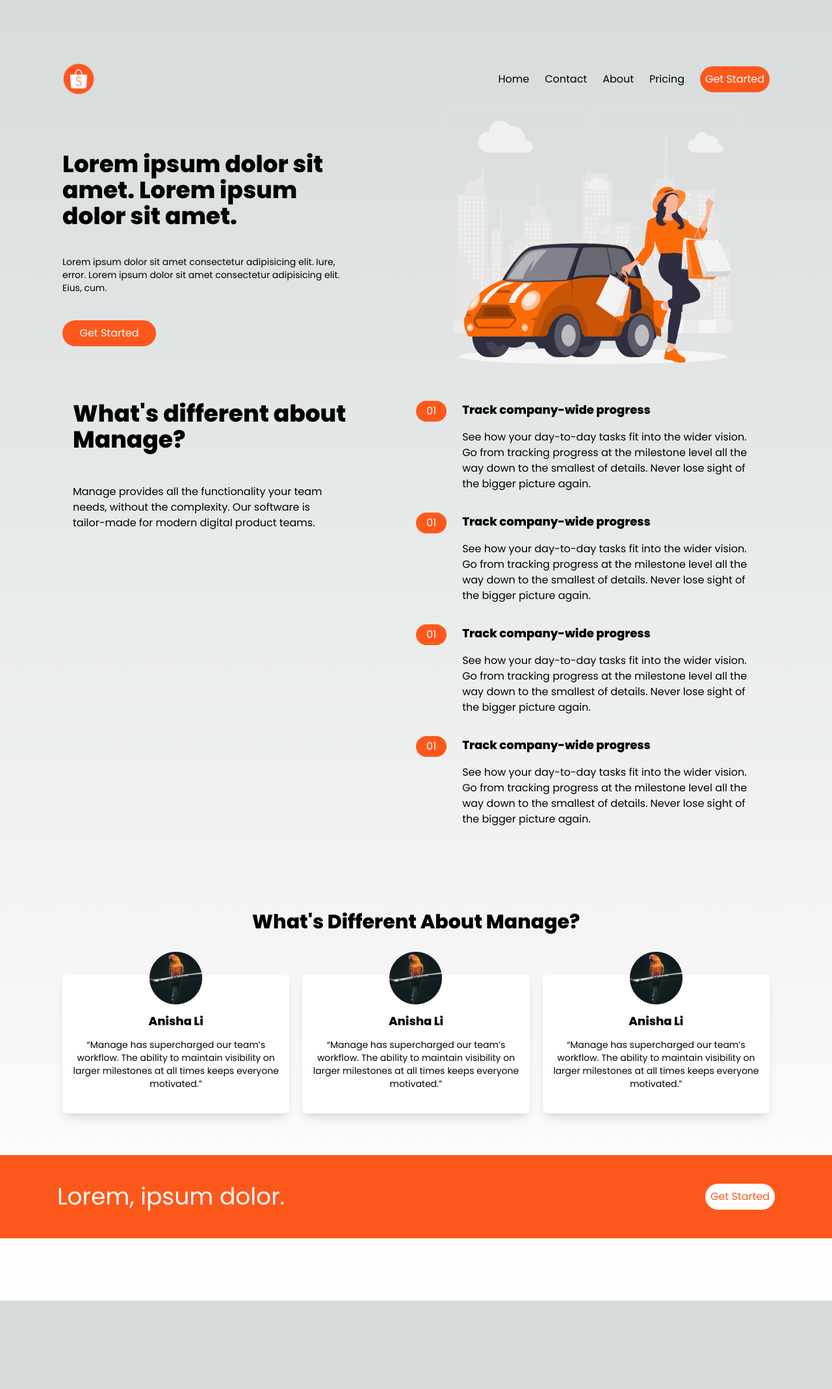
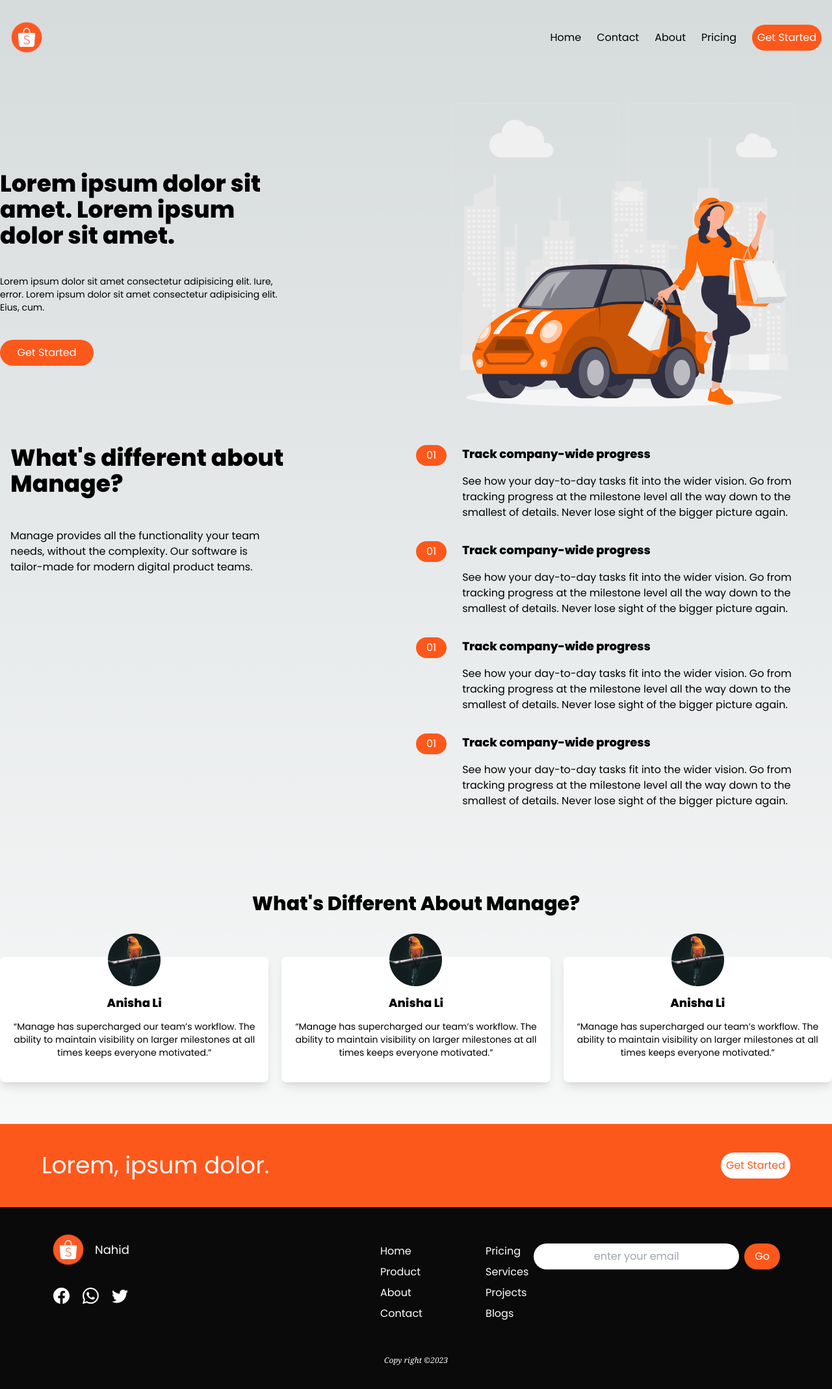
Before and after one commit to nahidbd11/nextjs_tailwind, a Next.js app: page / in a window 1280 px wide. Shown: the whole page at 65% size. Before the commit the page ends 2002 px from the top, so only its background shows below. Built offline with nearby package versions, Linux system fonts and the light colour scheme.

Commit message:
finished

```diff
--- /dev/null
+++ b/app/check/[...id]/page.js
@@ -0,0 +1,8 @@
+import React from "react";
+
+const page = ({ params }) => {
+  console.log(params);
+  return <div>Checker</div>;
+};
+
+export default page;
--- /dev/null
+++ b/app/check/page.js
@@ -0,0 +1,7 @@
+import React from "react";
+
+const page = () => {
+  return <div>page</div>;
+};
+
+export default page;
--- a/app/components/Cta.jsx
+++ b/app/components/Cta.jsx
@@ -1,10 +1,12 @@
-import React from 'react'
+import React from "react";
 
 const Cta = () => {
   return (
-    <section className='bg-primaryRed w-screen mt-16 p-6 text-center'>
-    <div className='container mx-auto px-0 md:px-16 py-5   text-white flex flex-col md:justify-between md:flex-row items-center gap-5 '>
-      <h2 className='sm:text-4xl text-2xl md:max-w-xl sm:text-center'>Lorem, ipsum dolor.</h2>
+    <section className="bg-primaryRed w-screen mt-16 py-6 flex">
+      <div className="container mx-auto px-6 md:px-16 py-5   text-white flex flex-col md:justify-between md:flex-row items-center gap-5 ">
+        <h2 className="sm:text-4xl text-2xl md:max-w-xl sm:text-center">
+          Lorem, ipsum dolor.
+        </h2>
         <a
           href=""
           className="rounded-full bg-white px-2 py-2 text-primaryRed hover:opacity-50"
@@ -13,8 +15,7 @@ const Cta = () => {
         </a>
       </div>
     </section>
+  );
+};
 
-  )
-}
-
-export default Cta
+export default Cta;
--- /dev/null
+++ b/app/components/Footer.jsx
@@ -0,0 +1,51 @@
+import React from "react";
+import Logo from "./Logo";
+import { BsFacebook, BsTwitter, BsWhatsapp } from "react-icons/bs";
+
+const Footer = () => {
+  return (
+    <div className=" bg-[#0a0a0a] w-screen  text-white  flex flex-col  justify-center  px-10 py-5 ">
+      <div className="flex flex-col items-center justify-center sm:flex-row-reverse  sm:justify-between sm:items-start px-10 py-5 ">
+        <div className="flex flex-col  items-center py-4 sm:flex-row sm:items-start  space-y-8 sm:space-y-0">
+          <div className="columns-2 space-x-3 sm:space-x-1 md:space-x-10 mr-2">
+            <ul className="list-none capitalize space-y-2">
+              <li>home</li>
+              <li>product</li>
+              <li>About</li>
+              <li>contact</li>
+            </ul>
+            <ul className="list-none capitalize space-y-2">
+              <li>pricing</li>
+              <li>services</li>
+              <li>projects</li>
+              <li>blogs</li>
+            </ul>
+          </div>
+          <div className="flex gap-x-2 ">
+            <input
+              className="rounded-full focus:outline-none   text-center text-black py-2 "
+              placeholder="enter your email"
+            />
+            <button className="bg-primaryRed rounded-full px-4 py-2">Go</button>
+          </div>
+        </div>
+        {/* logo and social links */}
+        <div className="flex flex-col items-center space-y-8">
+          <div id="logo" className="flex  items-center space-x-4">
+            <Logo /> <h2 className="text-2xl sm:text-lg  text-white">Nahid</h2>
+          </div>
+          <div id="social-links" className="flex  items-center space-x-5 ">
+            <BsFacebook size={25} className="hover:text-primaryRed" />
+            <BsWhatsapp size={25} className="hover:text-primaryRed" />
+            <BsTwitter size={25} className="hover:text-primaryRed" />
+          </div>
+        </div>
+      </div>
+      <h2 className="italic font-serif text-xs p-4 text-center">
+        Copy right &copy;2023
+      </h2>
+    </div>
+  );
+};
+
+export default Footer;
--- a/app/components/Header.jsx
+++ b/app/components/Header.jsx
@@ -1,12 +1,37 @@
-import React from "react";
+"use client";
+
+import React, { useState } from "react";
 import Navbar from "./Navbar";
 import Logo from "./Logo";
 
 const Header = () => {
+  const [isActiveMobileMenu, setActiveMobileMenu] = useState(false);
   return (
-    <div className="flex flex-row items-center justify-between w-full">
-      <Logo />
-      <Navbar />
+    <div>
+      <div className="flex flex-row items-center justify-between container mx-auto py-8 px-4">
+        <Logo />
+        <Navbar />
+        <h2
+          className="text-3xl text-primaryRed sm:hidden cursor-pointer"
+          onClick={() => setActiveMobileMenu(!isActiveMobileMenu)}
+        >
+          ☰
+        </h2>
+      </div>
+      <div
+        id="mobile-menu"
+        className={`${
+          isActiveMobileMenu ? "visible" : "hidden"
+        } relative  sm:hidden flex justify-center`}
+      >
+        <div className=" bg-white absolute top-0 w-80 text-center rounded-lg flex flex-col items-center py-8 gap-6 ">
+          <a href="">Home</a>
+          <a href="">About</a>
+          <a href="">Contant</a>
+          <a href="">Pricing</a>
+          <a href="">Blog</a>
+        </div>
+      </div>
     </div>
   );
 };
--- a/app/components/Hero.jsx
+++ b/app/components/Hero.jsx
@@ -3,7 +3,7 @@ import heroSvg from "@/public/images/hero.svg";
 import Image from "next/image";
 const Hero = () => {
   return (
-    <section id="hero">
+    <section id="hero" className="container">
       <div className="flex flex-col-reverse md:flex-row items-center mx-auto">
         {/* Left section */}
         <div
@@ -27,7 +27,7 @@ const Hero = () => {
         </div>
         {/* right section */}
         <div id="rignt" className="md:w-1/2">
-          <Image src={heroSvg} />
+          <Image src={heroSvg} alt="alt" />
         </div>
       </div>
     </section>
--- a/app/components/Navbar.jsx
+++ b/app/components/Navbar.jsx
@@ -1,8 +1,10 @@
 import React from "react";
+import Logo from "./Logo";
 
 const Navbar = () => {
   return (
-    <nav className="hidden md:flex flex-row space-x-6 items-center">
+    <nav>
+      <div className="hidden sm:flex flex-row space-x-6 items-center">
         <a href="" className="hover:text-red-900">
           Home
         </a>
@@ -21,6 +23,9 @@ const Navbar = () => {
         >
           Get Started
         </a>
+      </div>
+
+
     </nav>
   );
 };
--- a/app/components/Testimonials.jsx
+++ b/app/components/Testimonials.jsx
@@ -3,8 +3,8 @@ import React from "react";
 import avatar from "@/public/images/avatar.png";
 const Testimonials = () => {
   return (
-    <section id="testimonials" className="text-center mt-32">
-      <h2 class="text-3xl font-bold ">What's Different About Manage?</h2>
+    <section id="testimonials" className="text-center mt-32 container mx-auto">
+      <h2 className="text-3xl font-bold ">What's Different About Manage?</h2>
       <div className="flex flex-col md:flex-row  text-center  gap-5 min-w-screen mt-16">
         <ItemTestimonial />
         <ItemTestimonial />
@@ -18,12 +18,12 @@ export default Testimonials;
 
 const ItemTestimonial = () => {
   return (
-    <div className="flex flex-col bg-white items-center md:w-1/3 p-3  rounded-lg shadow-lg hover:shadow-xl transition-all delay-75 ease-in-out space-y-3  ">
+    <div className="flex flex-col bg-white items-center md:w-1/3 p-3  rounded-lg shadow-lg hover:shadow-xl sm:hover:-translate-y-5 sm:transition-all  sm:delay-0 sm:duration-300 sm:ease-linear space-y-3  ">
       <div className="rounded-lg -mt-12">
-        <Image src={avatar} />
+        <Image src={avatar} alt="talt" />
       </div>
-      <h5 class="text-lg font-bold">Anisha Li</h5>
-      <p class="text-sm pb-6">
+      <h5 className="text-lg font-bold">Anisha Li</h5>
+      <p className="text-sm pb-6">
         “Manage has supercharged our team’s workflow. The ability to maintain
         visibility on larger milestones at all times keeps everyone motivated.”
       </p>
--- a/app/layout.js
+++ b/app/layout.js
@@ -1,3 +1,5 @@
+import Footer from "./components/Footer";
+import Header from "./components/Header";
 import "./globals.css";
 import { Inter, Lato, Poppins } from "next/font/google";
 
@@ -13,7 +15,11 @@ export const metadata = {
 export default function RootLayout({ children }) {
   return (
     <html lang="en">
-      <body className={poppins.className}>{children}</body>
+      <body className={`${poppins.className}`}>
+        <Header />
+        {children}
+        <Footer />
+      </body>
     </html>
   );
 }
--- a/app/page.js
+++ b/app/page.js
@@ -1,14 +1,13 @@
 import Cta from "./components/Cta";
 import Features from "./components/Features";
+import Footer from "./components/Footer";
 import Header from "./components/Header";
 import Hero from "./components/Hero";
 import Testimonials from "./components/Testimonials";
 
 export default function Home() {
   return (
-    <main className="flex min-h-screen flex-col container mx-auto items-center  sm:p-24 px-6 py-6">
-      <Header />
-      {/* Hero section */}
+    <main className="flex  flex-col w-full mx-auto items-center  pt-6">
       <Hero />
       {/* Feature section */}
       <Features />
--- a/package.json
+++ b/package.json
@@ -14,6 +14,7 @@
     "postcss": "8.4.25",
     "react": "18.2.0",
     "react-dom": "18.2.0",
+    "react-icons": "^4.10.1",
     "tailwindcss": "3.3.2"
   },
   "devDependencies": {
```
Also changed, not shown: 1 other file (tests, documents, lock files or other folders). Lines whose indentation alone changed are shown as unchanged.
